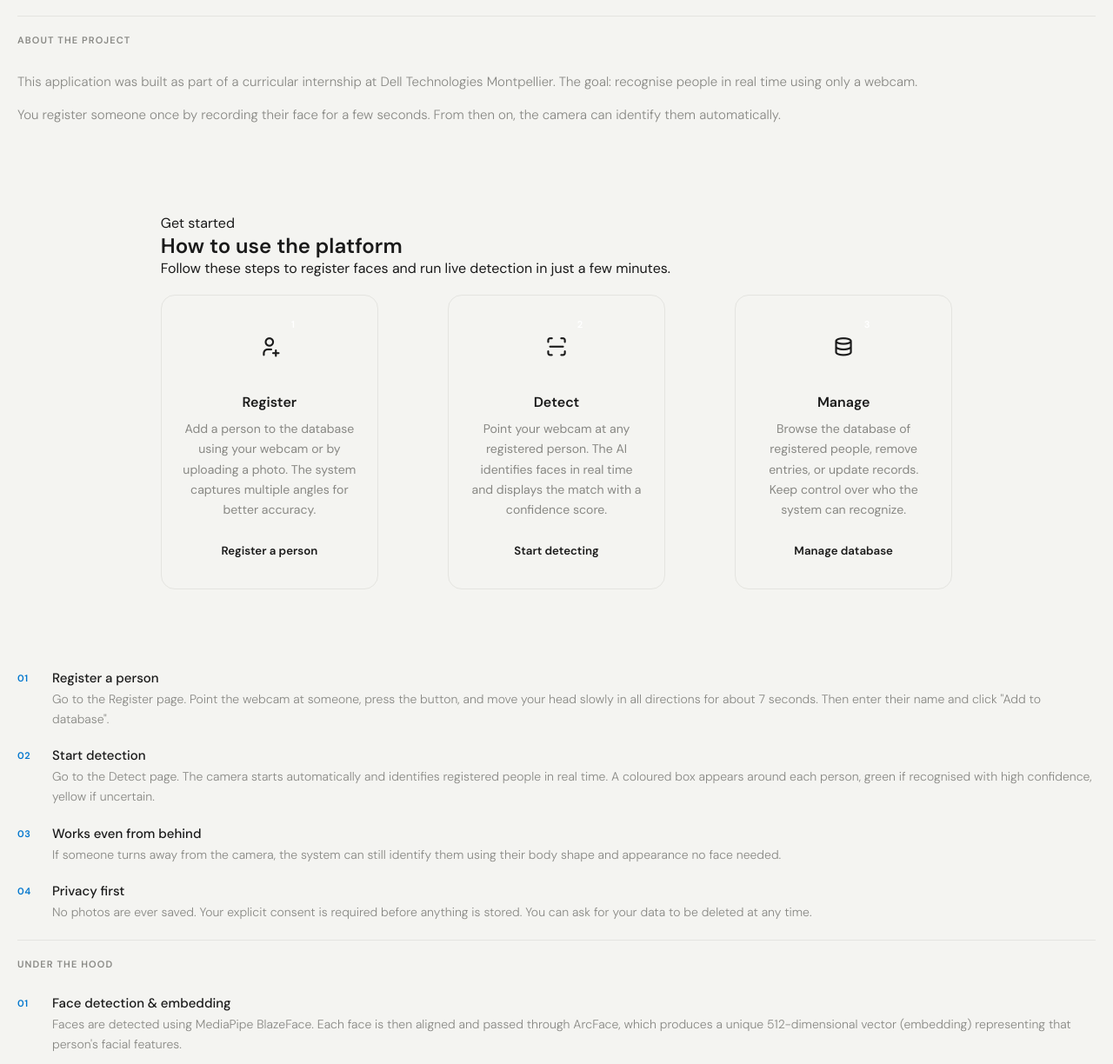
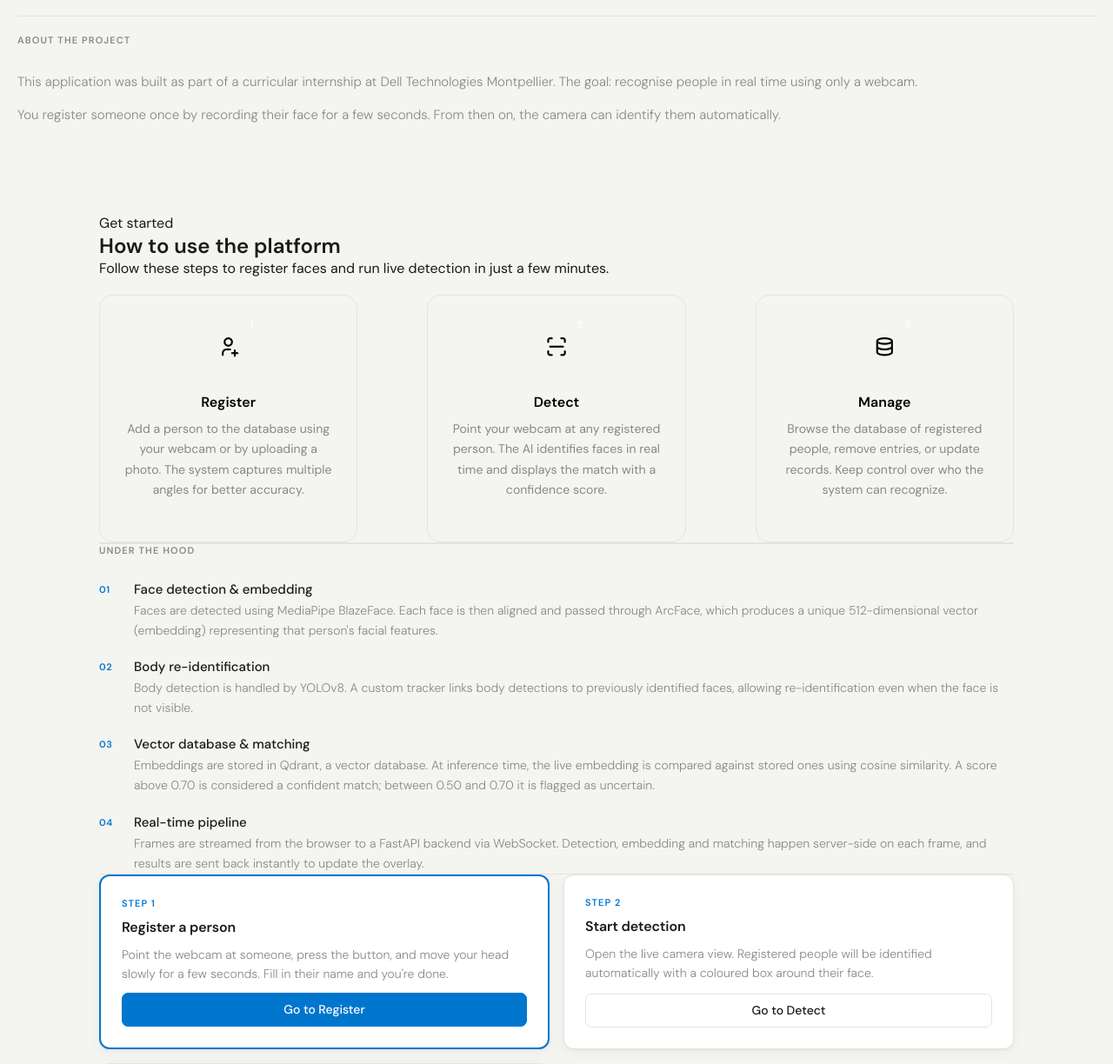
Before and after one commit to Anthony253400/Reconnaissance-Faciale-Projet-Dell-Technologies, a PHP site: page / in a window 1280 px wide. Shown: the part 786-2010 px from the top of the page at 87% size. Run offline with PHP 8.4, Linux system fonts and the light colour scheme.

Commit message:
manage.php

```diff
--- a/siteWeb/assets/css/style.css
+++ b/siteWeb/assets/css/style.css
@@ -17,8 +17,10 @@ body {
   padding-right: 1.25rem;
 }
 
-/* SCANNER*/
-
+a{
+  color:#000;
+  text-decoration: none ;
+}
 
 
 /* ── Container ── */
--- a/siteWeb/index.php
+++ b/siteWeb/index.php
@@ -151,40 +151,38 @@
             </div>
 
             <div class="steps-grid">
-                <div class="step-card">
+                <a href="register.php" class="step-card">
+
                     <div class="step-icon-wrap">
                             <i class="ti ti-user-plus"></i>
                         <span class="step-number">1</span>
                     </div>
                     <h4>Register</h4>
                     <p>Add a person to the database using your webcam or by uploading a photo. The system captures multiple angles for better accuracy.</p>
-                    <a href="register.html" class="btn-step">Register a person</a>
-                </div>
+                </a>
 
-                <div class="step-card">
+                <a href="detection.php"  class="step-card">
                     <div class="step-icon-wrap">
                         <i class="ti ti-scan"></i>
                         <span class="step-number">2</span>
                     </div>
                     <h4>Detect</h4>
                     <p>Point your webcam at any registered person. The AI identifies faces in real time and displays the match with a confidence score.</p>
-                    <a href="detect.html" class="btn-step">Start detecting</a>
-                </div>
+                </a>
 
-                <div class="step-card">
+                <a href="manage.php" class="step-card">
                     <div class="step-icon-wrap">
                         <i class="ti ti-database"></i>
                         <span class="step-number">3</span>
                     </div>
                     <h4>Manage</h4>
                     <p>Browse the database of registered people, remove entries, or update records. Keep control over who the system can recognize.</p>
-                    <a href="manage.html" class="btn-step">Manage database</a>
-                </div>
+                </a>
 
 
             </div>
 
-
+        <?php /*
         </section>
             <div class="hiw-list">
                 <div class="hiw-item">
@@ -217,6 +215,11 @@
                 </div>
             </div>
         </div>
+
+        */;?>
+
+        <div class="home-divider"></div>
+
 
         <div class="home-divider"></div>
 
```
Also changed, not shown: siteWeb/manage.php (added, +20 -0 lines).
